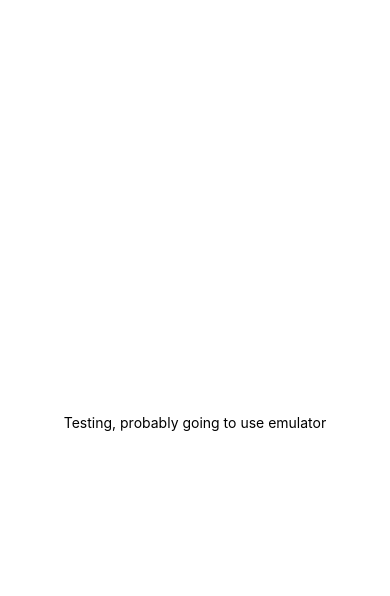
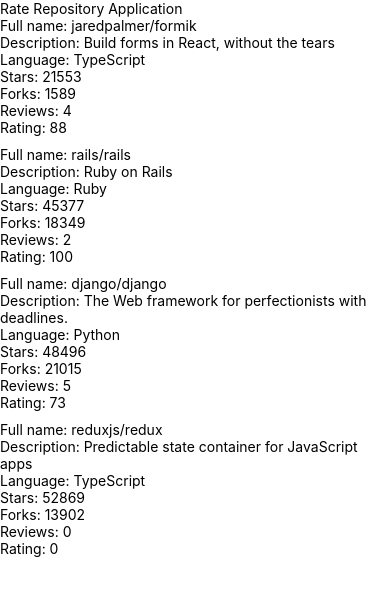
Before and after one commit to mikopp6/rate-repository-app, a React Native app: screen / in a window 390 px wide. Shown: the top 596 px of the page. Built offline with nearby package versions, Linux system fonts and the light colour scheme.

Commit message:
10.3 done

```diff
--- a/App.js
+++ b/App.js
@@ -1,22 +1,9 @@
-import { StatusBar } from 'expo-status-bar';
 import React from 'react';
-import { StyleSheet, Text, View } from 'react-native';
 
-export default function App() {
-  console.log('logging');
-  return (
-    <View style={styles.container}>
-      <Text>Testing, probably going to use emulator</Text>
-      <StatusBar style="auto" />
-    </View>
-  );
-}
+import Main from './src/components/Main';
 
-const styles = StyleSheet.create({
-  container: {
-    flex: 1,
-    backgroundColor: '#fff',
-    alignItems: 'center',
-    justifyContent: 'center',
-  },
-});
+const App = () => {
+  return <Main />;
+};
+
+export default App;
--- /dev/null
+++ b/src/components/Main.jsx
@@ -0,0 +1,23 @@
+import React from 'react';
+import Constants from 'expo-constants';
+import { Text, StyleSheet, View } from 'react-native';
+import RepositoryList from './RepositoryList';
+
+const styles = StyleSheet.create({
+  container: {
+    marginTop: Constants.statusBarHeight,
+    flexGrow: 1,
+    flexShrink: 1,
+  },
+});
+
+const Main = () => {
+  return (
+    <View style={styles.container}>
+      <Text>Rate Repository Application</Text>
+      <RepositoryList />
+    </View>
+  );
+};
+
+export default Main;
--- /dev/null
+++ b/src/components/RepositoryItem.jsx
@@ -0,0 +1,18 @@
+import React from 'react';
+import { Text, View } from 'react-native';
+
+const RepositoryItem = ({item}) => {
+  return (
+    <View>
+      <Text>Full name: {item.fullName}</Text>
+      <Text>Description: {item.description}</Text>
+      <Text>Language: {item.language}</Text>
+      <Text>Stars: {item.stargazersCount}</Text>
+      <Text>Forks: {item.forksCount}</Text>
+      <Text>Reviews: {item.reviewCount}</Text>
+      <Text>Rating: {item.ratingAverage}</Text>
+    </View>
+  );
+};
+
+export default RepositoryItem;
--- /dev/null
+++ b/src/components/RepositoryList.jsx
@@ -0,0 +1,70 @@
+import React from 'react';
+import { FlatList, View, StyleSheet } from 'react-native';
+import RepositoryItem from './RepositoryItem';
+
+const styles = StyleSheet.create({
+  separator: {
+    height: 10,
+  },
+});
+
+const repositories = [
+  {
+    id: 'jaredpalmer.formik',
+    fullName: 'jaredpalmer/formik',
+    description: 'Build forms in React, without the tears',
+    language: 'TypeScript',
+    forksCount: 1589,
+    stargazersCount: 21553,
+    ratingAverage: 88,
+    reviewCount: 4,
+    ownerAvatarUrl: 'https://avatars2.githubusercontent.com/u/4060187?v=4',
+  },
+  {
+    id: 'rails.rails',
+    fullName: 'rails/rails',
+    description: 'Ruby on Rails',
+    language: 'Ruby',
+    forksCount: 18349,
+    stargazersCount: 45377,
+    ratingAverage: 100,
+    reviewCount: 2,
+    ownerAvatarUrl: 'https://avatars1.githubusercontent.com/u/4223?v=4',
+  },
+  {
+    id: 'django.django',
+    fullName: 'django/django',
+    description: 'The Web framework for perfectionists with deadlines.',
+    language: 'Python',
+    forksCount: 21015,
+    stargazersCount: 48496,
+    ratingAverage: 73,
+    reviewCount: 5,
+    ownerAvatarUrl: 'https://avatars2.githubusercontent.com/u/27804?v=4',
+  },
+  {
+    id: 'reduxjs.redux',
+    fullName: 'reduxjs/redux',
+    description: 'Predictable state container for JavaScript apps',
+    language: 'TypeScript',
+    forksCount: 13902,
+    stargazersCount: 52869,
+    ratingAverage: 0,
+    reviewCount: 0,
+    ownerAvatarUrl: 'https://avatars3.githubusercontent.com/u/13142323?v=4',
+  },
+];
+
+const ItemSeparator = () => <View style={styles.separator} />;
+
+const RepositoryList = () => {
+  return (
+    <FlatList
+      data={repositories}
+      ItemSeparatorComponent={ItemSeparator}
+      renderItem={RepositoryItem}
+    />
+  );
+};
+
+export default RepositoryList;
```
